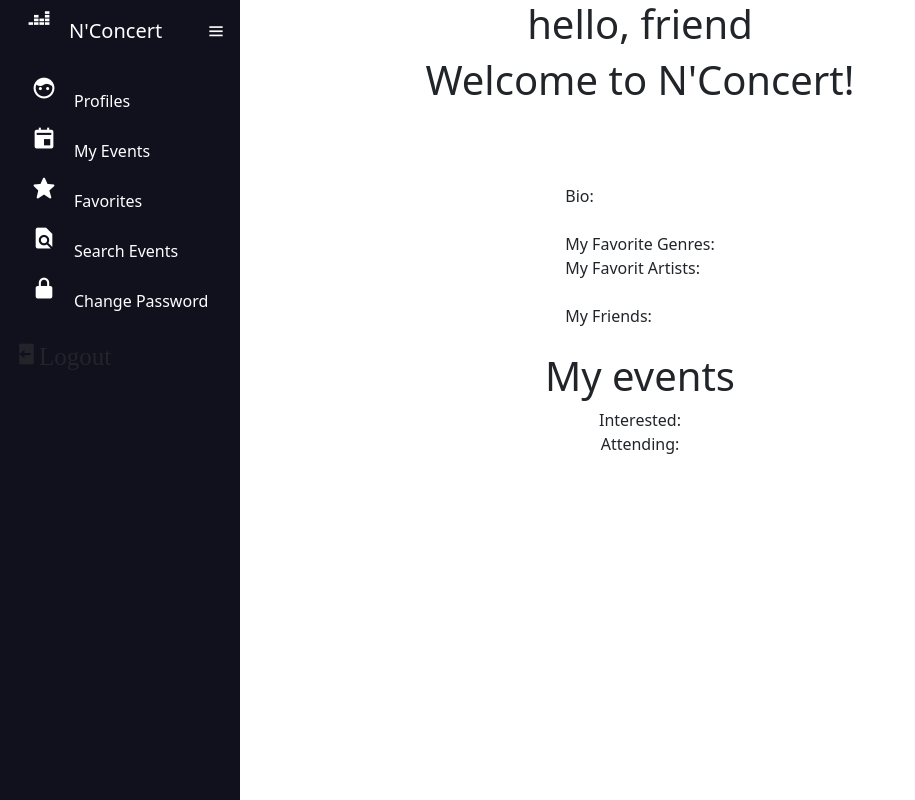
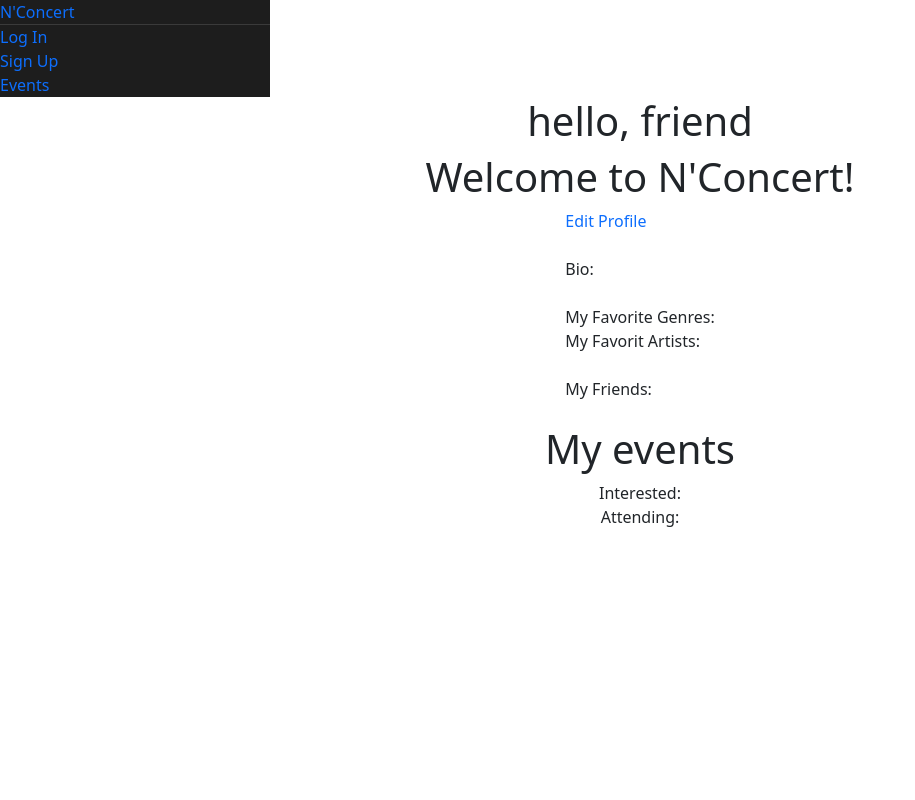
Before and after one commit to sarahpicard/NConcert-front-end, a React (Create React App) app: page / in a window 1280 px wide. Shown: the whole page, without its empty margins (0-915 px from the left). Built offline with nearby package versions, Linux system fonts and the light colour scheme; no server answers.

Commit message:
remove comment component

```diff
--- a/src/components/Comments/Comments.jsx
+++ b/src/components/Comments/Comments.jsx
@@ -1,11 +1,12 @@
 import * as eventServices from '../../services/eventServices'
 import { useEffect, useState } from 'react'
 
-const Comments = () => {
+const Comments = (props) => {
   const [commentData, setCommentData] = useState({
     name: '',
     // should set this to current user
     comment: '',
+    eventId: props.id,
   })
 
   const handleChange = (evt) => {
@@ -24,6 +25,7 @@ const Comments = () => {
 
   const { name } = commentData
   const { comment } = commentData
+  const { eventId } = commentData
 
   return (
     <>
@@ -37,7 +39,10 @@ const Comments = () => {
         <button type='submit'>Submit Comment</button>
       </form>
 
-      {commentData ?
+      {console.log(props.id)}
+      {console.log('event', props.currentEvent)}
+      {props.id === eventId ?
+      // {commentData ?
         <table>
           <thead>
             <tr>
@@ -47,7 +52,6 @@ const Comments = () => {
             </tr>
           </thead>
           <tbody>
-            {console.log('name', name)}
             {/* {commentData.map(comment =>  */}
             <tr>
               <td>
--- a/src/components/NavBar/NavBar.css
+++ b/src/components/NavBar/NavBar.css
@@ -1,4 +1,4 @@
-li {
+/* li {
   list-style: none;
   height: 50px;
   width: 100%;
@@ -77,8 +77,11 @@ i {
   text-align: center;
   line-height: 50px;
   transform: translateX(-50%);
-}
+} */
 
+
+
+/* new code ABOVE */
 
 /* #header {
   position: absolute;
--- a/src/components/NavBar/NavBar.jsx
+++ b/src/components/NavBar/NavBar.jsx
@@ -13,7 +13,7 @@ const NavBar = ({ user, handleLogout }) => {
   }
   return (
     <>
-      <div className="sidebar">
+      {/* <div className="sidebar">
         <div className="logo-content">
           <div className="logo">
             <i className="bx bxl-deezer"></i>
@@ -26,43 +26,43 @@ const NavBar = ({ user, handleLogout }) => {
             <a href="#">
               <i className='bx bxs-face'></i>
               <span className="links_name">Profiles</span>
-            </a>
+            </a> */}
             {/* <span className="tooltip">Profiles</span> */}
-          </li>
+          {/* </li>
           <li>
             <a href="#">
               <i className='bx bxs-calendar-event'></i>
               <span className="links_name">My Events</span>
-            </a>
+            </a> */}
             {/* <span className="tooltip">Profiles</span> */}
-          </li>
+          {/* </li>
           <li>
             <a href="#">
               <i className='bx bxs-star'></i>
               <span className="links_name">Favorites</span>
-            </a>
+            </a> */}
             {/* <span className="tooltip">Profiles</span> */}
-          </li>
+          {/* </li>
           <li>
             <a href="#">
               <i className='bx bxs-file-find'></i>
               <span className="links_name">Search Events</span>
-            </a>
+            </a> */}
             {/* <span className="tooltip">Profiles</span> */}
-          </li>
+          {/* </li>
           <li>
             <a href="#">
               <i className='bx bxs-lock-alt'></i>
               <span className="links_name">Change Password</span>
-            </a>
+            </a> */}
             {/* <span className="tooltip">Profiles</span> */}
-          </li>
+          {/* </li>
         </ul>
         <i className="bx bxs-log-out">Logout</i>
-      </div>
+      </div> */}
 
 
-    {/* <div id="header">
+    <div id="header">
       {user ?
       <ProSidebar collapsed={menuCollapse}>
         <SidebarHeader>
@@ -127,7 +127,7 @@ const NavBar = ({ user, handleLogout }) => {
         </SidebarContent>
       </ProSidebar>
       }
-    </div> */}
+    </div>
     </>
   )
 }
--- a/src/pages/EventDetail/EventDetail.jsx
+++ b/src/pages/EventDetail/EventDetail.jsx
@@ -104,9 +104,9 @@ const EventDetail = () => {
     </div>
     }
 
-    <div>
-      <Comments event={location.state.event}/>
-    </div>
+    {/* <div>
+      <Comments event={location.state.event} id={location.state.event.id} currentEvent={location.state.event.id}/>
+    </div> */}
     </>
   )
 }
```
